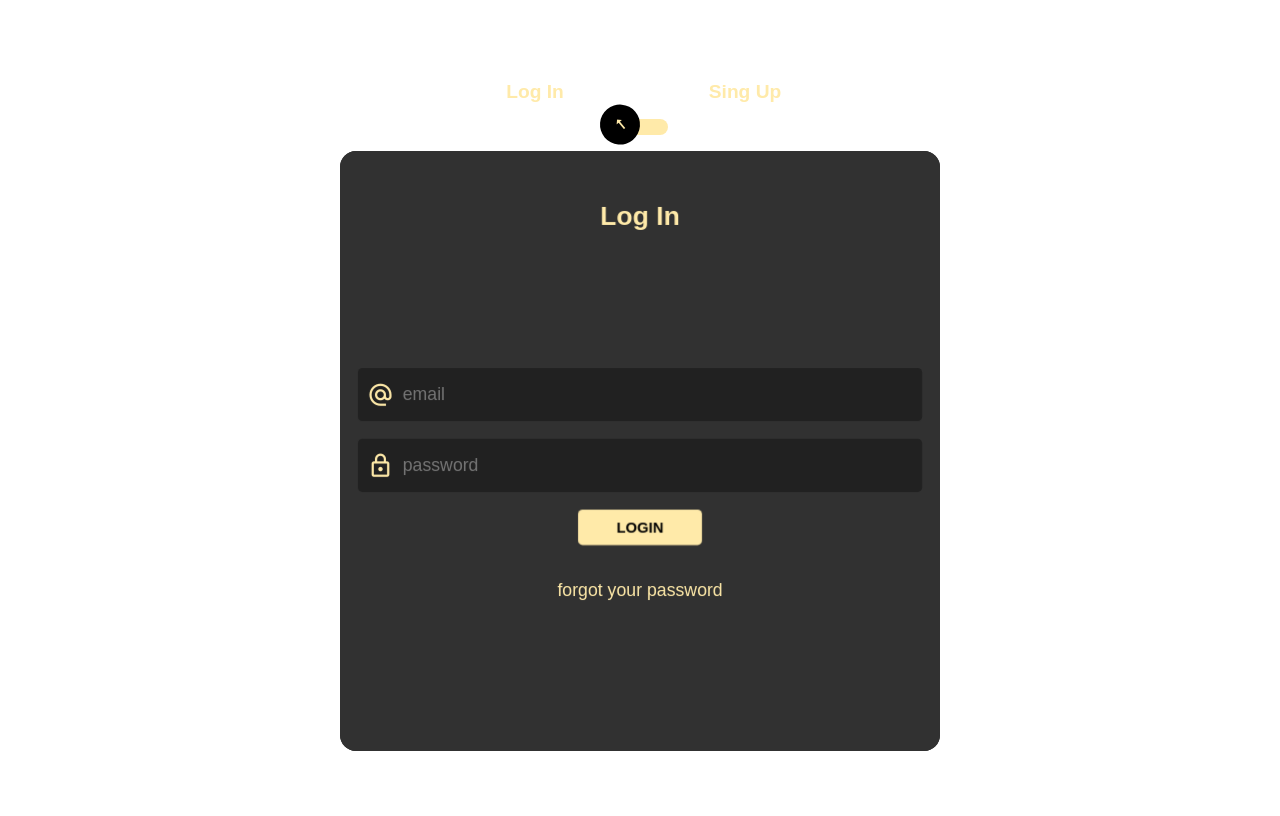
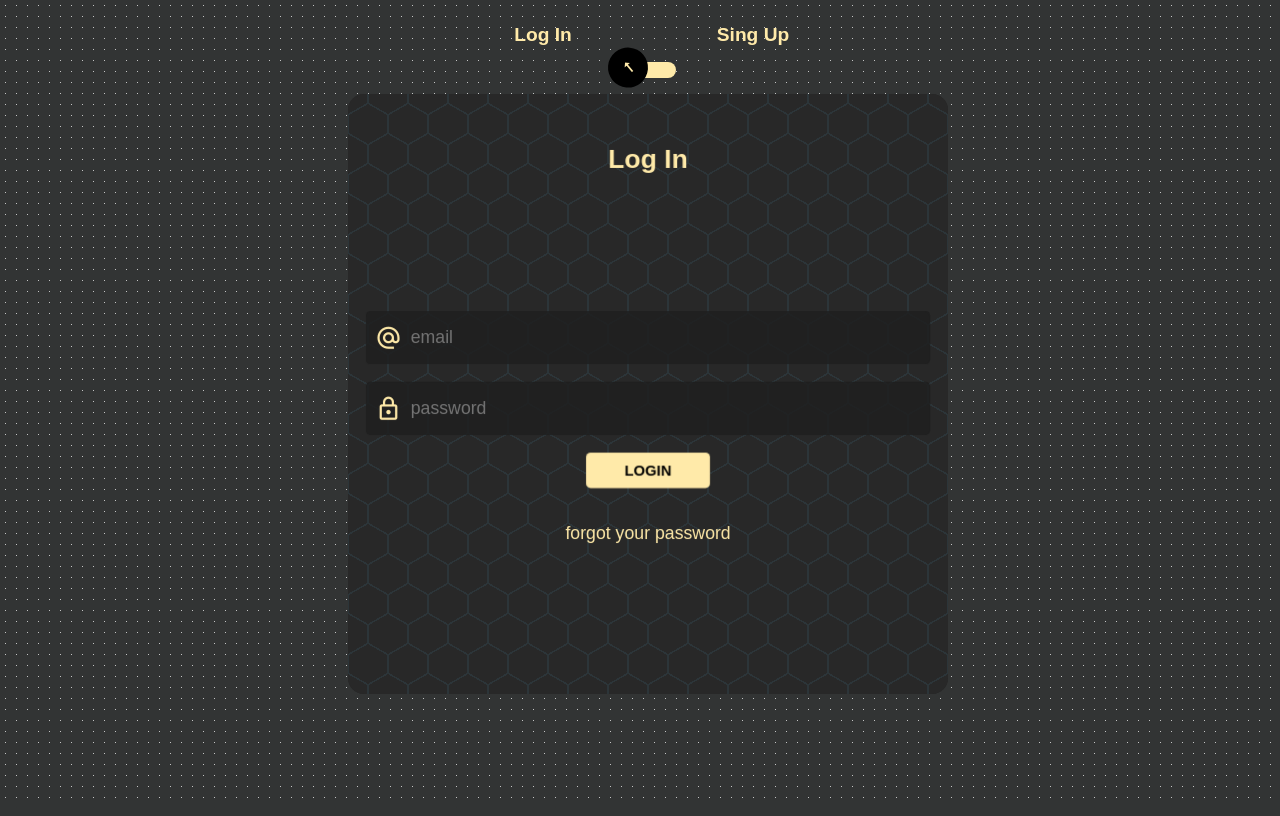
Before and after one commit to BeqaGvelesiani/3d-form, a plain HTML site: page index.html in a window 1280 px wide. Drawn offline with nearby package versions, Linux system fonts and the light colour scheme.

Commit message:
dcsfscad

```diff
--- a/style.css
+++ /dev/null
@@ -1,69 +0,0 @@
-@import url("https://fonts.googleapis.com/css?family=Oswald:400,700");
-
-:root {
-  --level-one: translateZ(6rem);
-  --fw-normal: 400;
-  --fw-bold: 700;
-  --clr: #b7c9e5;
-}
-
-body {
-  display: grid;
-  place-items: center;
-}
-
-.card {
-  width: 400px;
-}
-
-.card__content {
-  text-align: center;
-  position: relative;
-  padding: 15em 5em;
-  transition: transform 1s;
-  background: pink;
-  transform-style: preserve-3d;
-}
-
-.card:hover .card__content {
-  transform: rotateY(0.5turn);
-}
-
-.card__front,
-.card__back {
-  position: absolute;
-  top: 0;
-  bottom: 0;
-  left: 0;
-  right: 0;
-  padding: 5em 3em;
-  backface-visibility: hidden;
-  transform-style: preserve-3d;
-
-}
-
-.card__front {
-  background-color: var(--clr);
-  background-size: cover;
-  background-blend-mode: overlay;
-  color: #333;
-}
-
-.card__title {
-  font-size: 3.5rem;
-  transform: var(--level-one);
-  text-transform: uppercase;
-}
-
-.card__body {
-  transform: var(--level-one);
-  font-weight: var(fw-normal);
-  font-size: 1.5rem;
-  line-height: 1.6;
-}
-
-.card__back {
-  transform: rotateY(0.5turn);
-  color: var(--clr);
-  background: #c01d1d;
-}
--- a/styles.css
+++ b/styles.css
@@ -29,6 +29,13 @@ body {
   display: grid;
   place-items: center;
   color: var(--creamColor);
+   width: 100%;
+  height: 100%;
+  /* Add your background pattern here */
+  background: rgba(29, 31, 32, 0.904)
+    radial-gradient(rgba(255, 255, 255, 0.712) 10%, transparent 1%);
+
+  background-size: 11px 11px;
 }
 
 section {
@@ -71,6 +78,7 @@ section {
 }
 
 .form {
+
   margin: auto;
   display: grid;
   place-items: center;
@@ -102,6 +110,52 @@ section {
   box-sizing: border-box;
   perspective: 1000px;
   transform-style: preserve-3d;
+  background: radial-gradient(
+        circle farthest-side at 0% 50%,
+        #282828 23.5%,
+        rgba(255, 170, 0, 0) 0
+      )
+      21px 30px,
+    radial-gradient(
+        circle farthest-side at 0% 50%,
+        #2c3539 24%,
+        rgba(240, 166, 17, 0) 0
+      )
+      19px 30px,
+    linear-gradient(
+        #282828 14%,
+        rgba(240, 166, 17, 0) 0,
+        rgba(240, 166, 17, 0) 85%,
+        #282828 0
+      )
+      0 0,
+    linear-gradient(
+        150deg,
+        #282828 24%,
+        #2c3539 0,
+        #2c3539 26%,
+        rgba(240, 166, 17, 0) 0,
+        rgba(240, 166, 17, 0) 74%,
+        #2c3539 0,
+        #2c3539 76%,
+        #282828 0
+      )
+      0 0,
+    linear-gradient(
+        30deg,
+        #282828 24%,
+        #2c3539 0,
+        #2c3539 26%,
+        rgba(240, 166, 17, 0) 0,
+        rgba(240, 166, 17, 0) 74%,
+        #2c3539 0,
+        #2c3539 76%,
+        #282828 0
+      )
+      0 0,
+    linear-gradient(90deg, #2c3539 2%, #282828 0, #282828 98%, #2c3539 0%) 0 0
+      #282828;
+  background-size: 40px 60px;
 }
 
 .inputName {
```
Also changed, not shown: new.html (deleted, +0 -26 lines).
